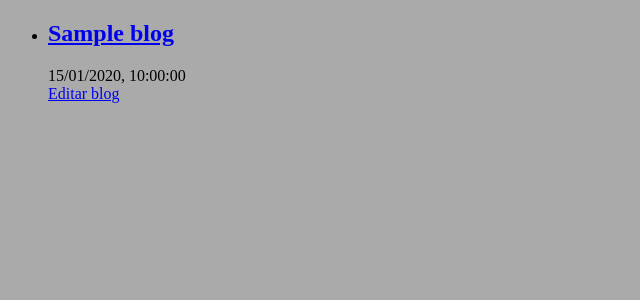
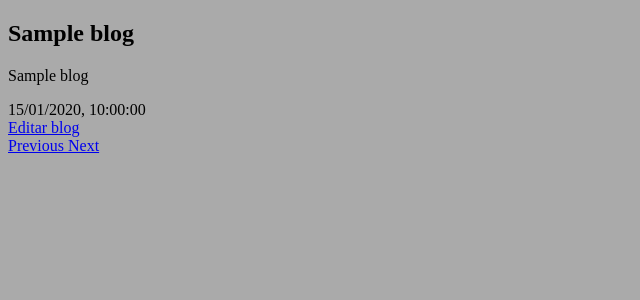
Before and after one commit to brunoleonpuca/PYTHON, a Flask app: template portfolio-website/templates/index.html in a window 1280 px wide. Shown: the part 47-347 px from the top of the page, without its empty margins (0-640 px from the left). Run offline with Flask 2, Linux system fonts and the light colour scheme; the template is opened without the code that fills it: most values are stand-ins (such as "Sample title", 1, 10 or a date in 2020).

Commit message:
carousel fix but private blogs seen as public bug

```diff
--- a/learning-bootstrap/leblog/static/index.css
+++ b/learning-bootstrap/leblog/static/index.css
@@ -143,12 +143,12 @@ header {
     width: 100%;
     text-align: center;
 }
-
+/*
 #listed-blogs {
     display: flex;
     flex-direction: column;
     margin: 0 -130px;
-}
+} */
 
 .textarea__form {
     resize: none;
--- a/learning-bootstrap/leblog/templates/workspace/index.html
+++ b/learning-bootstrap/leblog/templates/workspace/index.html
@@ -24,25 +24,37 @@
     {% endif %}
     <div class="row">
         <div class="container" id="container-index">
-            <div class="col-4" id="listed-blogs">
-                <ul>
-                    {% for blog in blogs %}
-                        <li class="listed__blog">
-                            <a class="blog-action" href="#"><h1>{{ blog['title'] }}</h1></a>
-                            <div class="about">{{ blog["created_at"].strftime("%d/%m/%Y, %H:%M:%S") }}</div>
-                            <a class="action" href="{{ url_for('workspace.update', id=blog['id']) }}">Editar blog</a>
-                        </li>
-                        {% if not loop.last %}
-                            <hr>
+            <div class="col-12" id="listed-blogs">
+                <div id="carouselExampleControls" class="carousel slide" data-ride="carousel" data-interval="false">
+                    <div class="carousel-inner">
+                        {% if blogs|length > 0 %}
+                            {% for blog in blogs %}
+                                <div class="carousel-item {% if loop.first %}active{% endif %}">
+                                    <div class="blog-slide d-block w-100">
+                                        <h2>{{ blog['title'] }}</h2>
+                                        <p>{{ blog['blog'] }}</p>
+                                        <div class="about">{{ blog['created_at'].strftime("%d/%m/%Y, %H:%M:%S") }}</div>
+                                        <a class="action" href="{{ url_for('workspace.update', id=blog['id']) }}">Editar blog</a>
+                                    </div>
+                                </div>
+                            {% endfor %}
+                        {% else %}
+                            <div class="carousel-item active">
+                                <h2>Titulo de tu primer blog!</h2>
+                                <p>Tu primer blog puede estar escrito aca, solo dale click a "Nuevo blog"!</p>
+                            </div>
                         {% endif %}
-                    {% endfor %}
-                </ul>
+                    </div>
+                    <a class="carousel-control-prev" href="#carouselExampleControls" role="button" data-slide="prev">
+                        <span class="carousel-control-prev-icon" aria-hidden="true"></span>
+                        <span class="sr-only">Previous</span>
+                    </a>
+                    <a class="carousel-control-next" href="#carouselExampleControls" role="button" data-slide="next">
+                        <span class="carousel-control-next-icon" aria-hidden="true"></span>
+                        <span class="sr-only">Next</span>
+                    </a>
+                </div>
             </div>
-
-            <div class="col-8">
-
-            </div>
-
         </div>
     </div>
 </div>
--- a/learning-bootstrap/leblog/workspace.py
+++ b/learning-bootstrap/leblog/workspace.py
@@ -10,7 +10,7 @@ bp = Blueprint("workspace", __name__)
 def index():
     db, c = get_db()
     c.execute(
-        "select b.id, b.title, b.blog, b.created_by, b.created_at, u.username from blog b JOIN user u on b.created_by = u.id order by created_at desc"
+        "select u.id, b.title, b.blog, b.created_by, b.created_at, u.username from blog b JOIN user u on b.created_by = u.id order by created_at desc"
     )
     blogs = c.fetchall()
 
@@ -49,4 +49,4 @@ def create():
 @bp.route("/<int:id>/update", methods=["POST", "GET"])
 @login_required
 def update(id):
-    return " "
+    return render_template("workspace/update.html")
```
